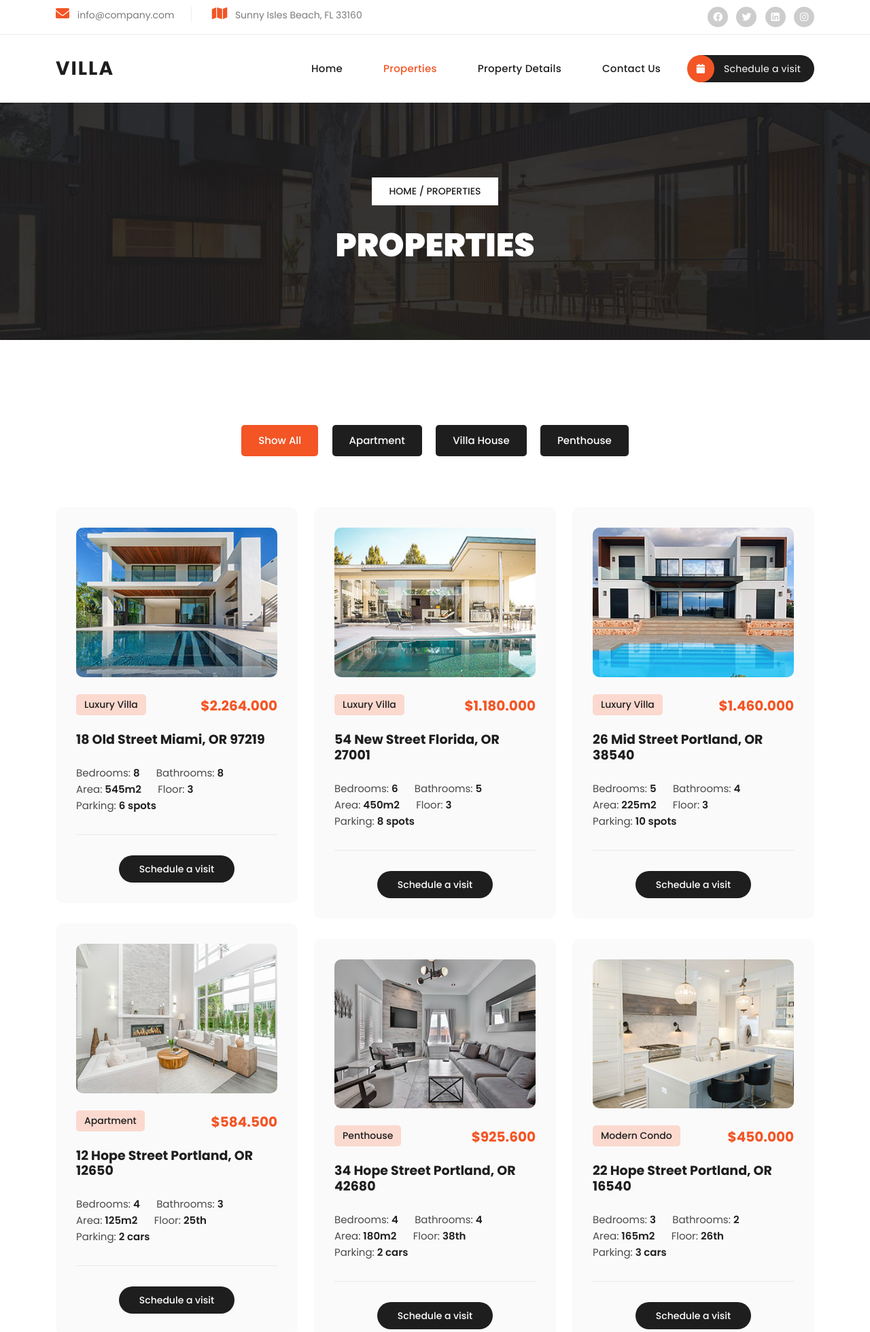
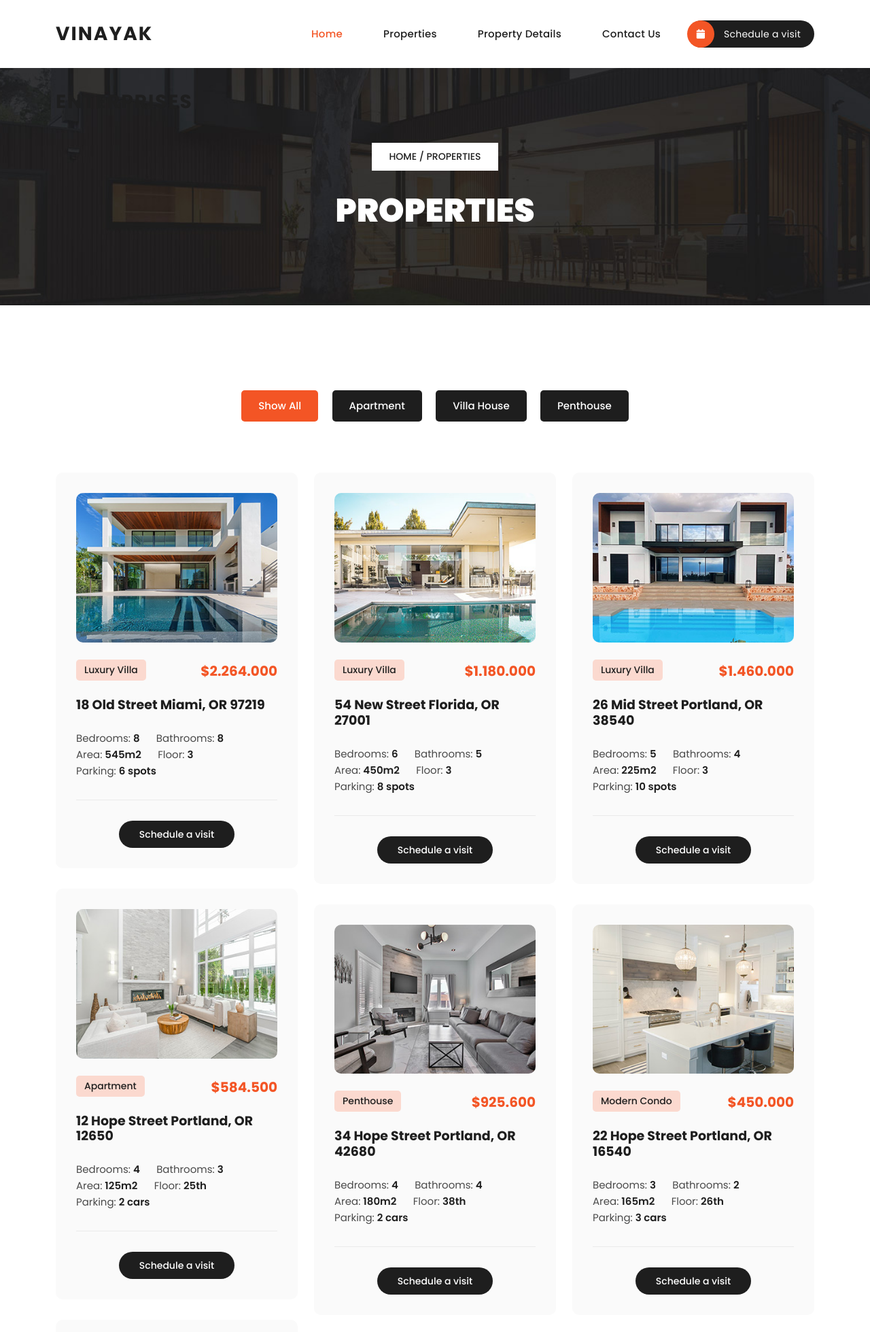
Before and after one commit to d-pamneja/Vinayak_Enterprises, a PHP site: page /properties.php in a window 1280 px wide. Shown: the top 1959 px of the page at 68% size. Run offline with PHP 8.4, Linux system fonts and the light colour scheme.

Commit message:
properties break

```diff
--- a/properties.php
+++ b/properties.php
@@ -18,79 +18,11 @@
     <link rel="stylesheet" href="assets/css/owl.css">
     <link rel="stylesheet" href="assets/css/animate.css">
     <link rel="stylesheet"href="https://unpkg.com/swiper@7/swiper-bundle.min.css"/>
-<!--
-
-TemplateMo 591 villa agency
-
-https://templatemo.com/tm-591-villa-agency
-
--->
   </head>
 
 <body>
-
-  <!-- ***** Preloader Start ***** -->
-  <div id="js-preloader" class="js-preloader">
-    <div class="preloader-inner">
-      <span class="dot"></span>
-      <div class="dots">
-        <span></span>
-        <span></span>
-        <span></span>
-      </div>
-    </div>
-  </div>
-  <!-- ***** Preloader End ***** -->
-
-  <div class="sub-header">
-    <div class="container">
-      <div class="row">
-        <div class="col-lg-8 col-md-8">
-          <ul class="info">
-            <li><i class="fa fa-envelope"></i> info@company.com</li>
-            <li><i class="fa fa-map"></i> Sunny Isles Beach, FL 33160</li>
-          </ul>
-        </div>
-        <div class="col-lg-4 col-md-4">
-          <ul class="social-links">
-            <li><a href="#"><i class="fab fa-facebook"></i></a></li>
-            <li><a href="https://x.com/minthu" target="_blank"><i class="fab fa-twitter"></i></a></li>
-            <li><a href="#"><i class="fab fa-linkedin"></i></a></li>
-            <li><a href="#"><i class="fab fa-instagram"></i></a></li>
-          </ul>
-        </div>
-      </div>
-    </div>
-  </div>
-
   <!-- ***** Header Area Start ***** -->
-  <header class="header-area header-sticky">
-    <div class="container">
-        <div class="row">
-            <div class="col-12">
-                <nav class="main-nav">
-                    <!-- ***** Logo Start ***** -->
-                    <a href="index.html" class="logo">
-                        <h1>Villa</h1>
-                    </a>
-                    <!-- ***** Logo End ***** -->
-                    <!-- ***** Menu Start ***** -->
-                    <ul class="nav">
-                      <li><a href="index.html">Home</a></li>
-                      <li><a href="properties.html" class="active">Properties</a></li>
-                      <li><a href="property-details.html">Property Details</a></li>
-                      <li><a href="contact.html">Contact Us</a></li>
-                      <li><a href="#"><i class="fa fa-calendar"></i> Schedule a visit</a></li>
-                  </ul>
-                    <a class='menu-trigger'>
-                        <span>Menu</span>
-                    </a>
-                    <!-- ***** Menu End ***** -->
-                </nav>
-            </div>
-        </div>
-    </div>
-  </header>
+  <?php include 'header.php'; ?>
   <!-- ***** Header Area End ***** -->
 
   <div class="page-heading header-text">
```
